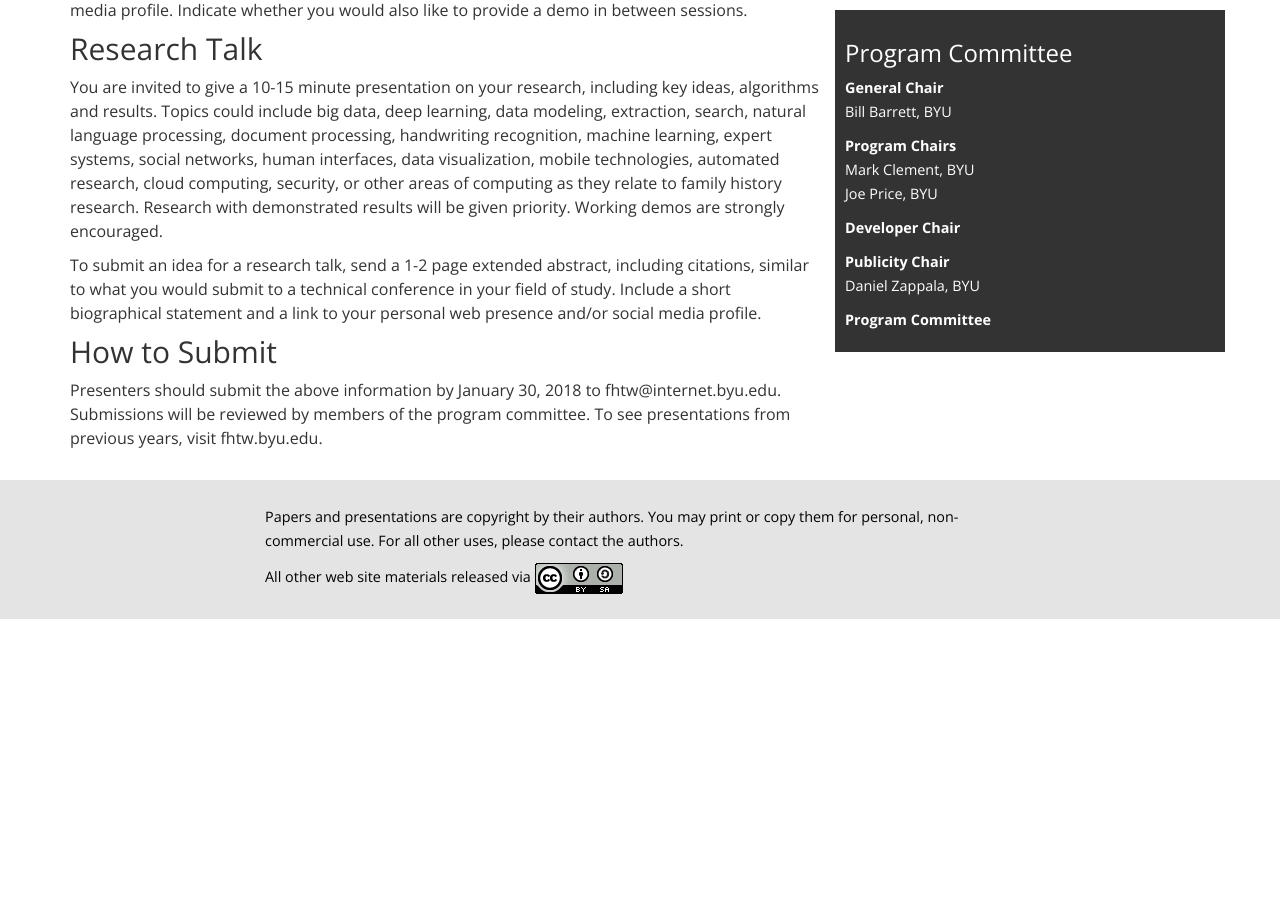
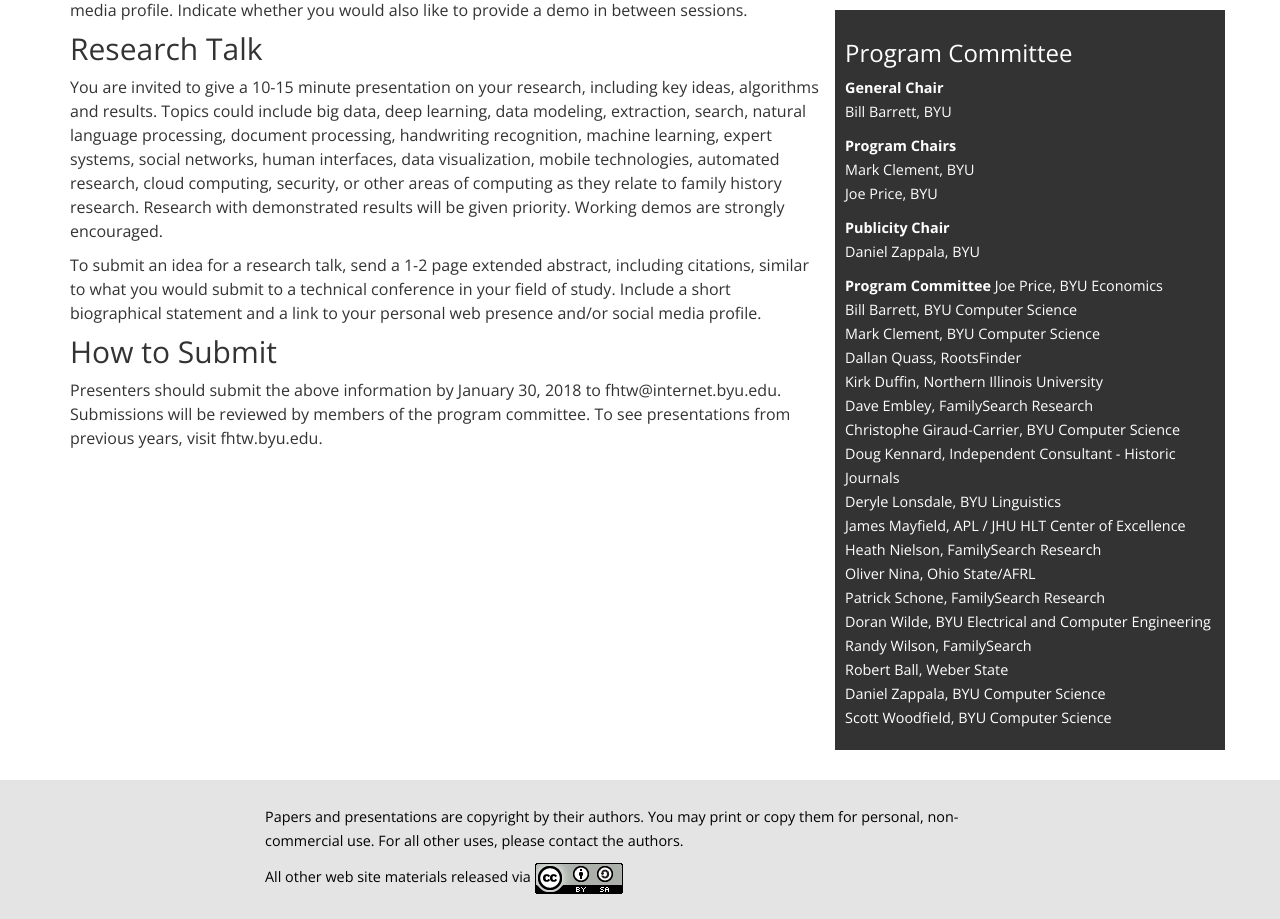
Before and after one commit to byu-fht/fhtw-old, a Flask app: template templates/call-for-papers.html in a window 1280 px wide. Shown: the part 637-1556 px from the top of the page. Before the commit the page ends 1256 px from the top, so only its background shows below. Run offline with Flask 2, Linux system fonts and the light colour scheme; the template is opened without the code that fills it, so the values that code supplies are empty; some libraries are stand-ins or nearby versions.

Commit message:
Program Committee

```diff
--- a/templates/call-for-papers.html
+++ b/templates/call-for-papers.html
@@ -127,14 +127,28 @@
 Mark Clement, BYU<br>
 Joe Price, BYU
 
-**Developer Chair**
-
-
 **Publicity Chair**
 Daniel Zappala, BYU
 
 **Program Committee**
-
+Joe Price, BYU Economics<br>
+Bill Barrett, BYU Computer Science<br>
+Mark Clement, BYU Computer Science<br>
+Dallan Quass, RootsFinder<br>
+Kirk Duffin, Northern Illinois University<br>
+Dave Embley, FamilySearch Research<br>
+Christophe Giraud-Carrier, BYU Computer Science<br>
+Doug Kennard, Independent Consultant - Historic Journals<br>
+Deryle Lonsdale, BYU Linguistics<br>
+James Mayfield, APL / JHU HLT Center of Excellence<br>
+Heath Nielson, FamilySearch Research<br>
+Oliver Nina, Ohio State/AFRL<br>
+Patrick Schone, FamilySearch Research<br>
+Doran Wilde, BYU Electrical and Computer Engineering<br>
+Randy Wilson, FamilySearch<br>
+Robert Ball, Weber State<br>
+Daniel Zappala, BYU Computer Science<br>
+Scott Woodfield, BYU Computer Science<br>
 {% endfilter %}
 
 </div>
```
